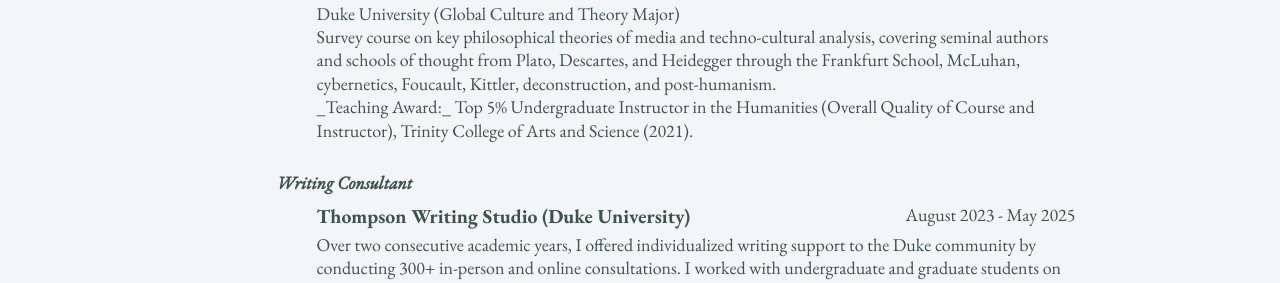
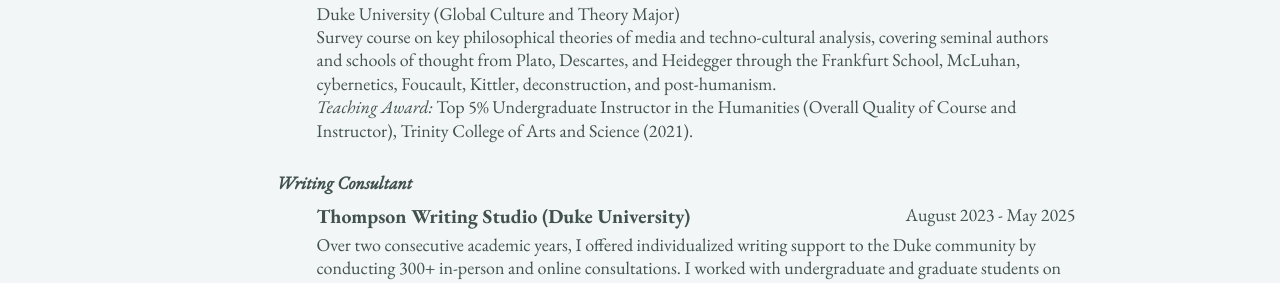
Before and after one commit to epujol90/epujol90.github.io, a Jekyll site: the page built from _pages/cv-json.md, in a window 1280 px wide and 900 px high, scrolled down 5807 px. Shown: the part 165-448 px from the top of the window. Built offline with Jekyll 4.4.1, drawn with Linux system fonts in a browser that asks for light colours; a script bundle is joined from its source files by our own code; library files that are not in the unit come from our copies.

```diff
--- a/_data/cv.json
+++ b/_data/cv.json
@@ -341,7 +341,7 @@
       "institution": "Duke University (Global Culture and Theory Major)",
       "date": "Spring 2021",
       "role": "",
-      "description": "Survey course on key philosophical theories of media and techno-cultural analysis, covering seminal authors and schools of thought from Plato, Descartes, and Heidegger through the Frankfurt School, McLuhan, cybernetics, Foucault, Kittler, deconstruction, and post-humanism.<br>_Teaching Award:_ Top 5% Undergraduate Instructor in the Humanities (Overall Quality of Course and Instructor), Trinity College of Arts and Science (2021).",
+      "description": "Survey course on key philosophical theories of media and techno-cultural analysis, covering seminal authors and schools of thought from Plato, Descartes, and Heidegger through the Frankfurt School, McLuhan, cybernetics, Foucault, Kittler, deconstruction, and post-humanism.<br><em>Teaching Award:</em> Top 5% Undergraduate Instructor in the Humanities (Overall Quality of Course and Instructor), Trinity College of Arts and Science (2021).",
       "category": "Instructor of Record"
     },
     {
```
